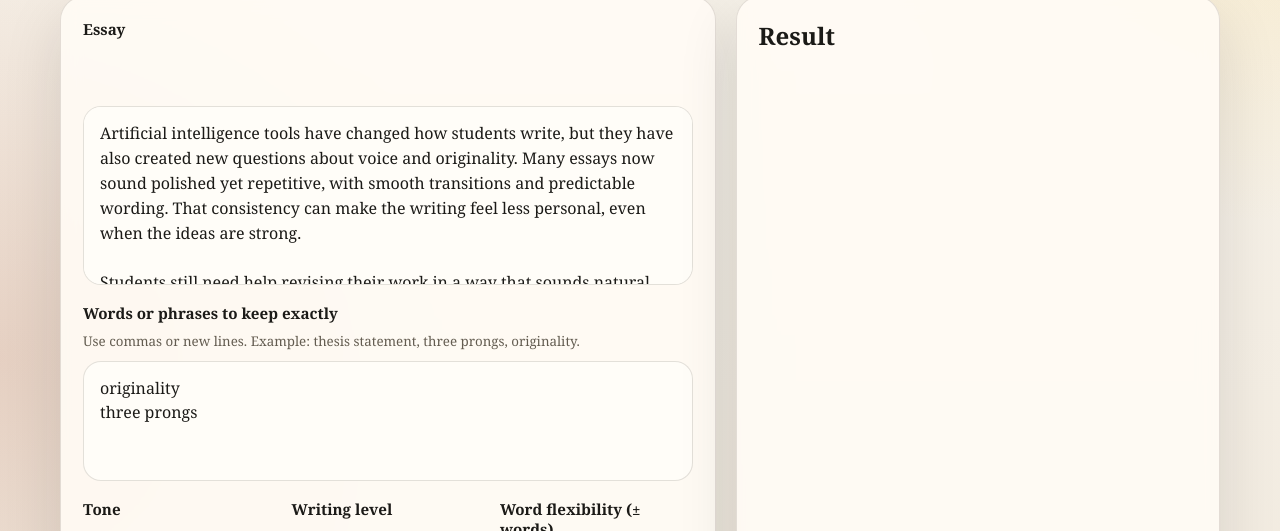
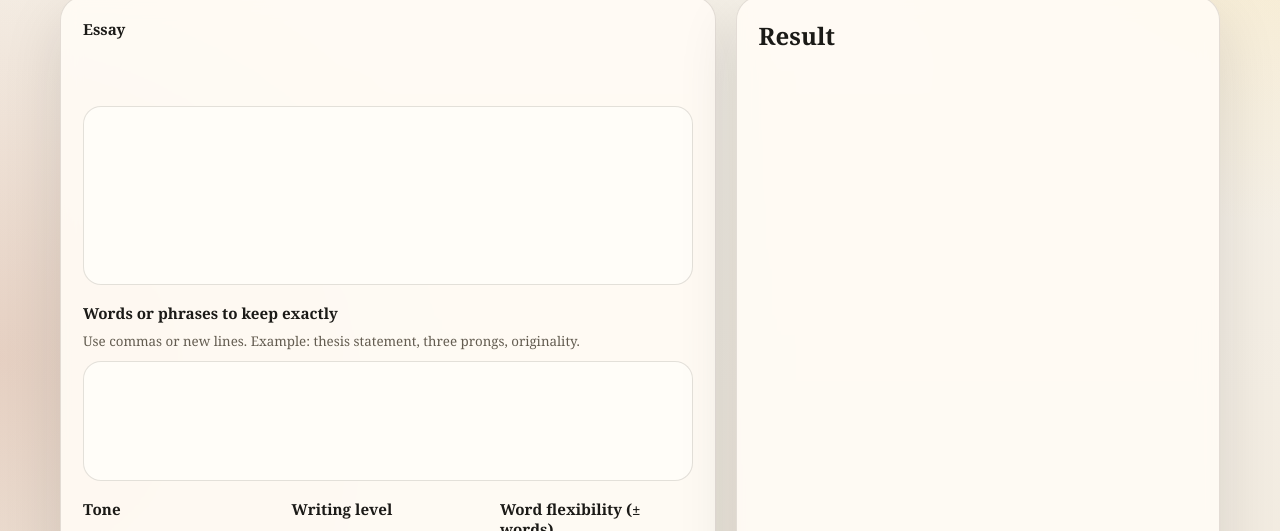
Before and after one commit to ryankalfus/ai-humanizer, a Next.js app: page / in a window 1280 px wide. Shown: the part 225-756 px from the top of the page. Built offline with nearby package versions, Linux system fonts and the light colour scheme; no server answers.

Commit message:
Refine humanizer prompt guardrails

```diff
--- a/app/page.tsx
+++ b/app/page.tsx
@@ -9,10 +9,6 @@ import type {
   Tone,
 } from "@/lib/humanizer/types";
 import { parseProtectedTerms } from "@/lib/humanizer/text";
-
-const defaultEssay = `Artificial intelligence tools have changed how students write, but they have also created new questions about voice and originality. Many essays now sound polished yet repetitive, with smooth transitions and predictable wording. That consistency can make the writing feel less personal, even when the ideas are strong.
-
-Students still need help revising their work in a way that sounds natural and keeps their original points clear. A strong humanizer should not simply swap in random synonyms. Instead, it should keep the same core meaning, preserve citations like (Smith, 2023), and make the writing sound more like a real person with a distinct style.`;
 
 const gradeOptions: Array<{ value: GradeLevel; label: string }> = [
   { value: "middle_school", label: "Middle school" },
@@ -28,8 +24,8 @@ const toneOptions: Array<{ value: Tone; label: string }> = [
 ];
 
 export default function HomePage() {
-  const [essay, setEssay] = useState(defaultEssay);
-  const [protectedTermsInput, setProtectedTermsInput] = useState("originality\nthree prongs");
+  const [essay, setEssay] = useState("");
+  const [protectedTermsInput, setProtectedTermsInput] = useState("");
   const [tone, setTone] = useState<Tone>("formal");
   const [gradeLevel, setGradeLevel] = useState<GradeLevel>("college");
   const [wordDelta, setWordDelta] = useState(35);
```
Also changed, not shown: 1 other file (tests, documents, lock files or other folders).
